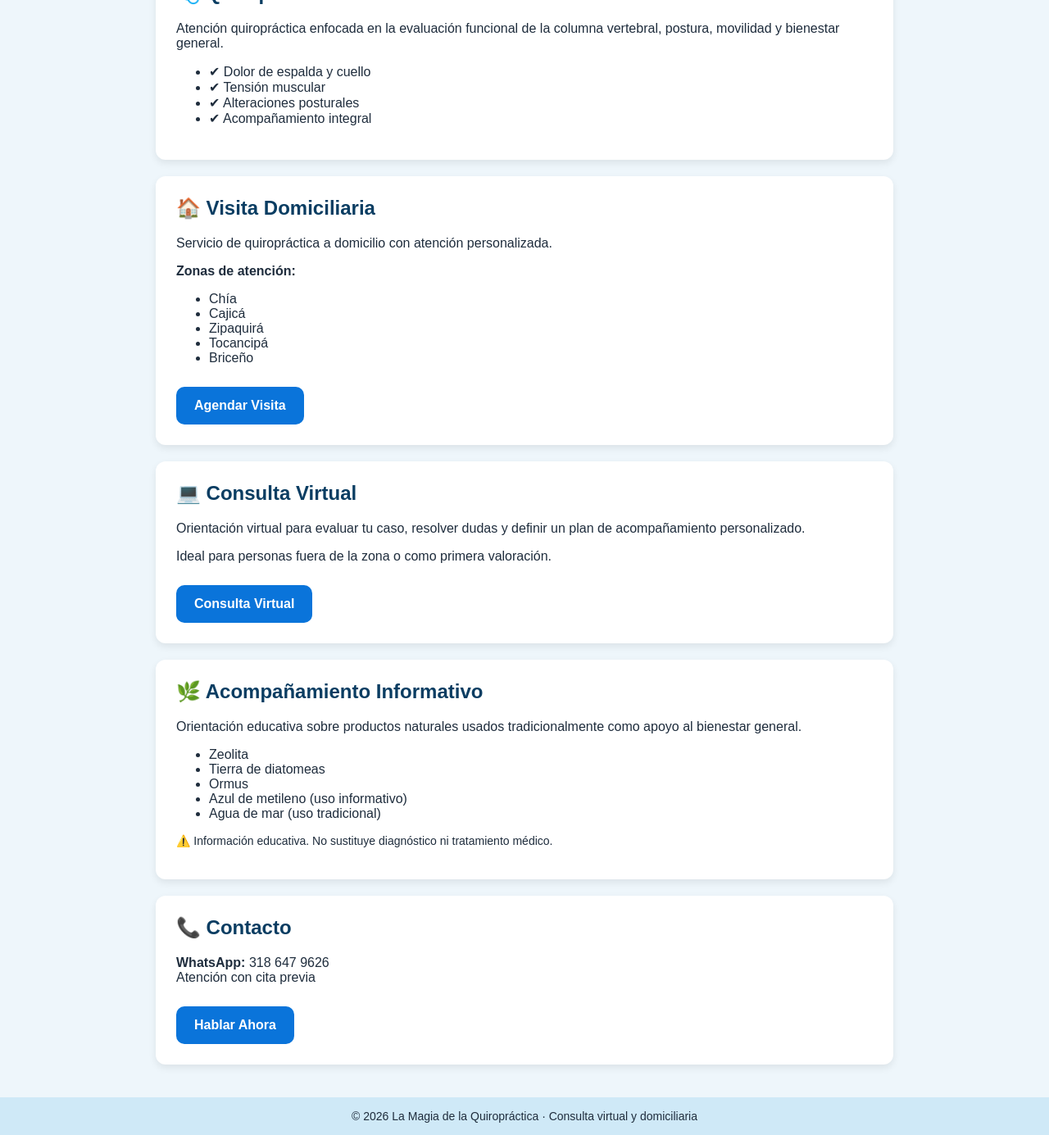
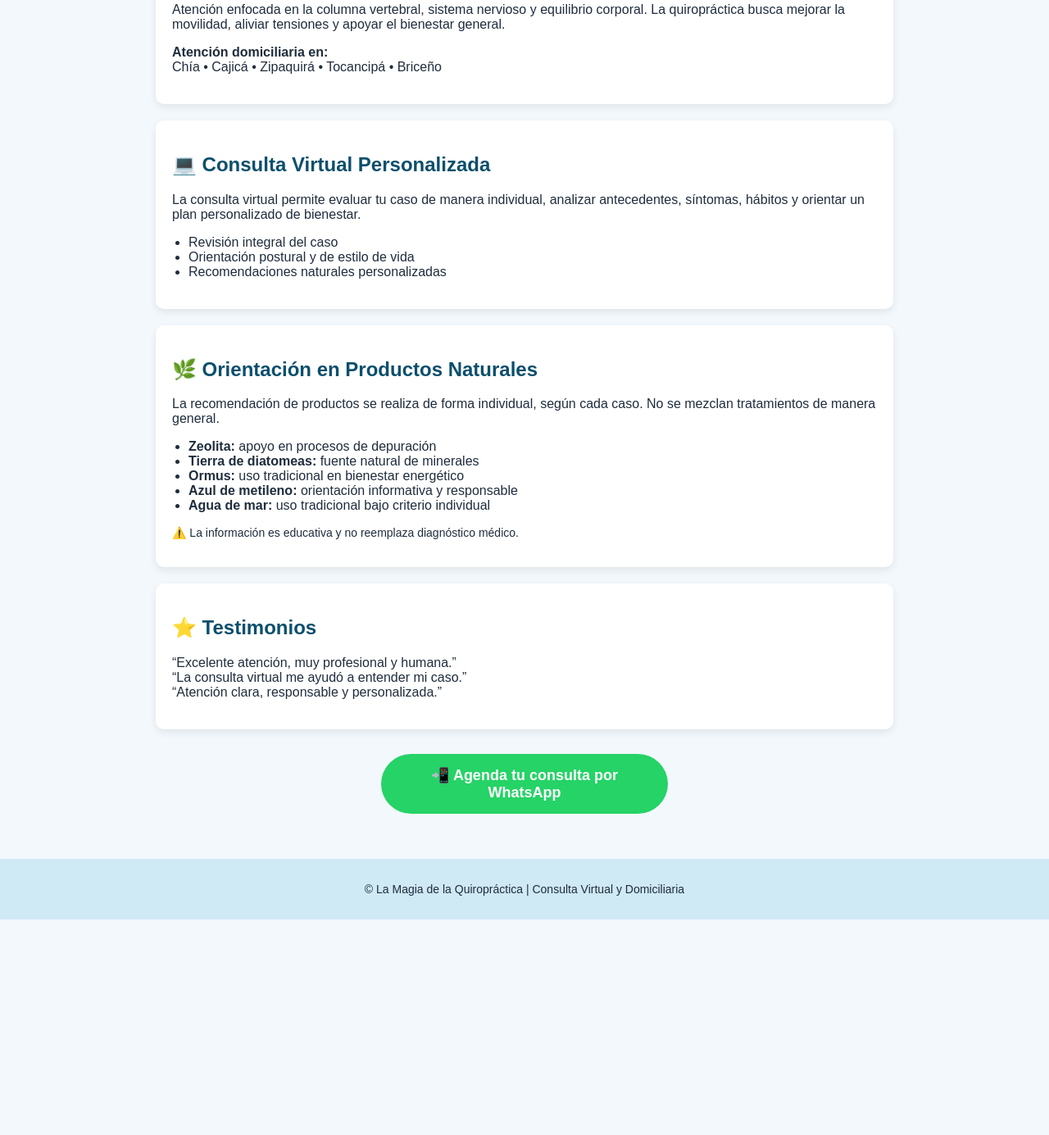
Before and after one commit to KimQuiropractica/lamagiadelaquiropractica, a plain HTML site: page index.html in a window 1280 px wide. Shown: the part 264-1649 px from the top of the page at 82% size. After the commit the page ends 1386 px from the top, so only its background shows below. Drawn offline with Linux system fonts and the light colour scheme.

Commit message:
Update index.html
Signed-off-by: KimQuiropractica <quiropraxiacv@gmail.com>

```diff
--- a/index.html
+++ b/index.html
@@ -1,67 +1,79 @@
-<!DOCTYPE html>
+    <!DOCTYPE html>
 <html lang="es">
 <head>
 <meta charset="UTF-8">
 <meta name="viewport" content="width=device-width, initial-scale=1.0">
-
 <title>La Magia de la Quiropráctica | Consulta Virtual y Domiciliaria</title>
 
-<meta name="description" content="Quiropráctica profesional con consulta virtual y visitas domiciliarias en Chía, Cajicá, Zipaquirá, Tocancipá y Briceño. Atención personalizada.">
+<meta name="description" content="Quiropráctica profesional, consulta virtual, atención domiciliaria y orientación en productos naturales como zeolita, tierra de diatomeas, ormus, azul de metileno y agua de mar.">
+<meta name="keywords" content="quiropráctica, consulta virtual, quiropráctica domiciliaria, zeolita, tierra de diatomeas, ormus, azul de metileno, agua de mar, bienestar integral">
+<meta name="author" content="La Magia de la Quiropráctica">
 
 <style>
-body{
-    margin:0;
+body {
+    margin: 0;
     font-family: Arial, sans-serif;
-    background:#eef6fb;
-    color:#1f2d3d;
+    background-color: #f2f8fc;
+    color: #1f2d3d;
 }
-header{
-    background:#cfe9f7;
-    padding:30px 20px;
-    text-align:center;
+
+header {
+    background: #cfe9f5;
+    padding: 30px 20px;
+    text-align: center;
 }
-header h1{
-    margin:0;
-    color:#0a3d62;
+
+header h1 {
+    margin: 0;
+    color: #0b4f6c;
 }
-header p{
-    margin-top:10px;
-    font-size:16px;
+
+header p {
+    font-size: 18px;
 }
-.container{
-    max-width:900px;
-    margin:auto;
-    padding:20px;
+
+section {
+    padding: 25px 20px;
+    max-width: 900px;
+    margin: auto;
 }
-.section{
-    background:#ffffff;
-    border-radius:12px;
-    padding:25px;
-    margin-bottom:20px;
-    box-shadow:0 4px 10px rgba(0,0,0,0.08);
+
+.card {
+    background: white;
+    border-radius: 10px;
+    padding: 20px;
+    margin-bottom: 20px;
+    box-shadow: 0 4px 10px rgba(0,0,0,0.08);
 }
-.section h2{
-    color:#0a3d62;
-    margin-top:0;
+
+h2 {
+    color: #0b4f6c;
 }
-.btn{
-    display:inline-block;
-    background:#0a74da;
-    color:#fff;
-    padding:14px 22px;
-    text-decoration:none;
-    border-radius:10px;
-    font-weight:bold;
-    margin-top:10px;
+
+ul {
+    padding-left: 20px;
 }
-.btn:hover{
-    background:#095bb5;
+
+.whatsapp {
+    display: block;
+    background: #25d366;
+    color: white;
+    text-align: center;
+    padding: 15px;
+    margin: 30px auto;
+    width: 90%;
+    max-width: 320px;
+    border-radius: 50px;
+    text-decoration: none;
+    font-size: 18px;
+    font-weight: bold;
 }
-footer{
-    background:#cfe9f7;
-    text-align:center;
-    padding:15px;
-    font-size:14px;
+
+footer {
+    background: #cfe9f5;
+    text-align: center;
+    padding: 15px;
+    font-size: 14px;
 }
 </style>
 </head>
@@ -70,85 +82,70 @@ footer{
 
 <header>
 <h1>La Magia de la Quiropráctica</h1>
-<p>Consulta virtual • Visita domiciliaria • Acompañamiento profesional</p>
-<a class="btn" href="https://wa.me/573186479626">WhatsApp 318 647 9626</a>
+<p>Consulta Virtual • Atención Domiciliaria • Bienestar Integral</p>
 </header>
 
-<div class="container">
+<section>
 
-<div class="section">
+<div class="card">
 <h2>🩺 Quiropráctica Profesional</h2>
 <p>
-Atención quiropráctica enfocada en la evaluación funcional de la columna vertebral,
-postura, movilidad y bienestar general.
+Atención enfocada en la columna vertebral, sistema nervioso y equilibrio corporal.
+La quiropráctica busca mejorar la movilidad, aliviar tensiones y apoyar el bienestar general.
+</p>
+<p><strong>Atención domiciliaria en:</strong><br>
+Chía • Cajicá • Zipaquirá • Tocancipá • Briceño
+</p>
+</div>
+
+<div class="card">
+<h2>💻 Consulta Virtual Personalizada</h2>
+<p>
+La consulta virtual permite evaluar tu caso de manera individual, analizar antecedentes,
+síntomas, hábitos y orientar un plan personalizado de bienestar.
 </p>
 <ul>
-<li>✔ Dolor de espalda y cuello</li>
-<li>✔ Tensión muscular</li>
-<li>✔ Alteraciones posturales</li>
-<li>✔ Acompañamiento integral</li>
+<li>Revisión integral del caso</li>
+<li>Orientación postural y de estilo de vida</li>
+<li>Recomendaciones naturales personalizadas</li>
 </ul>
 </div>
 
-<div class="section">
-<h2>🏠 Visita Domiciliaria</h2>
+<div class="card">
+<h2>🌿 Orientación en Productos Naturales</h2>
 <p>
-Servicio de quiropráctica a domicilio con atención personalizada.
-</p>
-<p><strong>Zonas de atención:</strong></p>
-<ul>
-<li>Chía</li>
-<li>Cajicá</li>
-<li>Zipaquirá</li>
-<li>Tocancipá</li>
-<li>Briceño</li>
-</ul>
-<a class="btn" href="https://wa.me/573186479626">Agendar Visita</a>
-</div>
-
-<div class="section">
-<h2>💻 Consulta Virtual</h2>
-<p>
-Orientación virtual para evaluar tu caso, resolver dudas y definir un plan
-de acompañamiento personalizado.
-</p>
-<p>
-Ideal para personas fuera de la zona o como primera valoración.
-</p>
-<a class="btn" href="https://wa.me/573186479626">Consulta Virtual</a>
-</div>
-
-<div class="section">
-<h2>🌿 Acompañamiento Informativo</h2>
-<p>
-Orientación educativa sobre productos naturales usados tradicionalmente
-como apoyo al bienestar general.
+La recomendación de productos se realiza de forma individual, según cada caso.
+No se mezclan tratamientos de manera general.
 </p>
 <ul>
-<li>Zeolita</li>
-<li>Tierra de diatomeas</li>
-<li>Ormus</li>
-<li>Azul de metileno (uso informativo)</li>
-<li>Agua de mar (uso tradicional)</li>
+<li><strong>Zeolita:</strong> apoyo en procesos de depuración</li>
+<li><strong>Tierra de diatomeas:</strong> fuente natural de minerales</li>
+<li><strong>Ormus:</strong> uso tradicional en bienestar energético</li>
+<li><strong>Azul de metileno:</strong> orientación informativa y responsable</li>
+<li><strong>Agua de mar:</strong> uso tradicional bajo criterio individual</li>
 </ul>
 <p style="font-size:14px;">
-⚠️ Información educativa. No sustituye diagnóstico ni tratamiento médico.
+⚠️ La información es educativa y no reemplaza diagnóstico médico.
 </p>
 </div>
 
-<div class="section">
-<h2>📞 Contacto</h2>
+<div class="card">
+<h2>⭐ Testimonios</h2>
 <p>
-<strong>WhatsApp:</strong> 318 647 9626<br>
-Atención con cita previa
+“Excelente atención, muy profesional y humana.”
+<br>“La consulta virtual me ayudó a entender mi caso.”
+<br>“Atención clara, responsable y personalizada.”
 </p>
-<a class="btn" href="https://wa.me/573186479626">Hablar Ahora</a>
 </div>
 
-</div>
+<a class="whatsapp" href="https://wa.me/573186479626">
+📲 Agenda tu consulta por WhatsApp
+</a>
+
+</section>
 
 <footer>
-© 2026 La Magia de la Quiropráctica · Consulta virtual y domiciliaria
+<p>© La Magia de la Quiropráctica | Consulta Virtual y Domiciliaria</p>
 </footer>
 
 </body>
```
